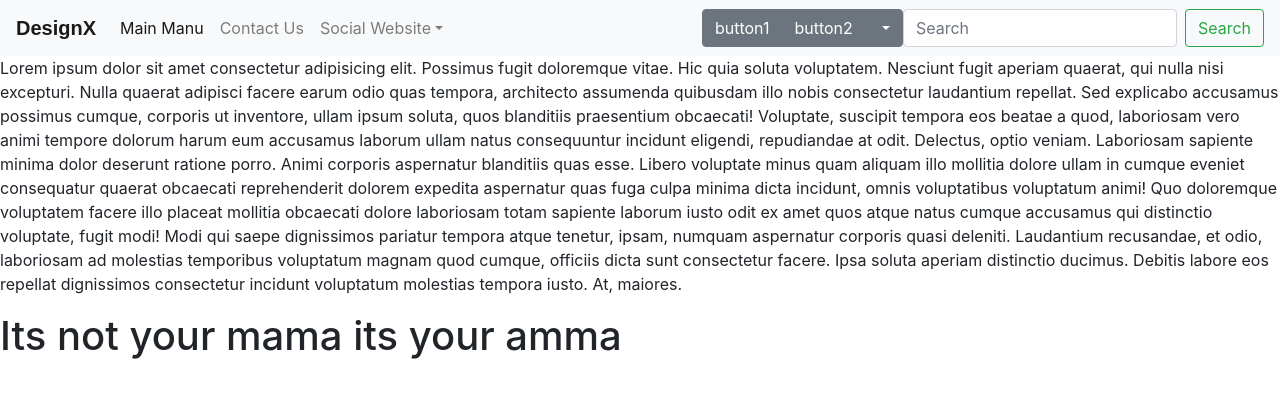
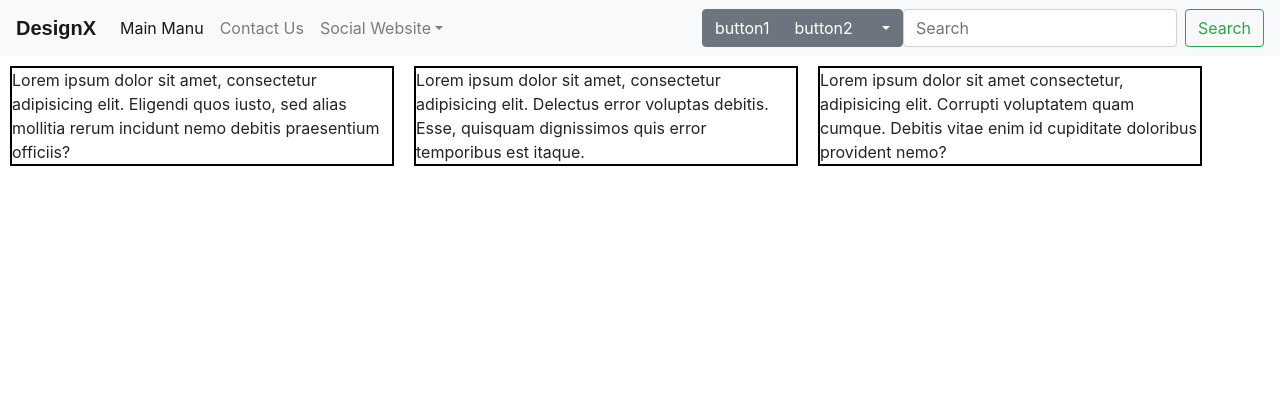
Before and after one commit to this-is-rafi/my-first-website, a plain HTML site: page index.html in a window 1280 px wide. Drawn offline with nearby package versions, Linux system fonts and the light colour scheme.

Commit message:
last modified 26/621

```diff
--- a/index.html
+++ b/index.html
@@ -14,6 +14,13 @@
             font-weight: bold;
             font-size: 20px;
             font-family: Arial, Helvetica, sans-serif;
+        }
+
+        p {
+            border: 2px solid black;
+            width: 30%;
+            float: left;
+            margin: 10px;
         }
     </style>
 </head>
@@ -62,18 +69,12 @@
     </nav>
 
 
-    <footer>
 
-        <p>Lorem ipsum dolor sit amet consectetur adipisicing elit. Possimus fugit doloremque vitae. Hic quia soluta voluptatem. Nesciunt fugit aperiam quaerat, qui nulla nisi excepturi. Nulla quaerat adipisci facere earum odio quas tempora, architecto assumenda
-            quibusdam illo nobis consectetur laudantium repellat. Sed explicabo accusamus possimus cumque, corporis ut inventore, ullam ipsum soluta, quos blanditiis praesentium obcaecati! Voluptate, suscipit tempora eos beatae a quod, laboriosam vero
-            animi tempore dolorum harum eum accusamus laborum ullam natus consequuntur incidunt eligendi, repudiandae at odit. Delectus, optio veniam. Laboriosam sapiente minima dolor deserunt ratione porro. Animi corporis aspernatur blanditiis quas esse.
-            Libero voluptate minus quam aliquam illo mollitia dolore ullam in cumque eveniet consequatur quaerat obcaecati reprehenderit dolorem expedita aspernatur quas fuga culpa minima dicta incidunt, omnis voluptatibus voluptatum animi! Quo doloremque
-            voluptatem facere illo placeat mollitia obcaecati dolore laboriosam totam sapiente laborum iusto odit ex amet quos atque natus cumque accusamus qui distinctio voluptate, fugit modi! Modi qui saepe dignissimos pariatur tempora atque tenetur,
-            ipsam, numquam aspernatur corporis quasi deleniti. Laudantium recusandae, et odio, laboriosam ad molestias temporibus voluptatum magnam quod cumque, officiis dicta sunt consectetur facere. Ipsa soluta aperiam distinctio ducimus. Debitis labore
-            eos repellat dignissimos consectetur incidunt voluptatum molestias tempora iusto. At, maiores.</p>
-
-    </footer>
-    <h1>Its not your mama its your amma</h1>
+    <div class="box">
+        <p>Lorem ipsum dolor sit amet, consectetur adipisicing elit. Eligendi quos iusto, sed alias mollitia rerum incidunt nemo debitis praesentium officiis?</p>
+        <p>Lorem ipsum dolor sit amet, consectetur adipisicing elit. Delectus error voluptas debitis. Esse, quisquam dignissimos quis error temporibus est itaque.</p>
+        <p>Lorem ipsum dolor sit amet consectetur, adipisicing elit. Corrupti voluptatem quam cumque. Debitis vitae enim id cupiditate doloribus provident nemo?</p>
+    </div>
 
     <!-- Optional JavaScript -->
     <!-- jQuery first, then Popper.js, then Bootstrap JS -->
```
